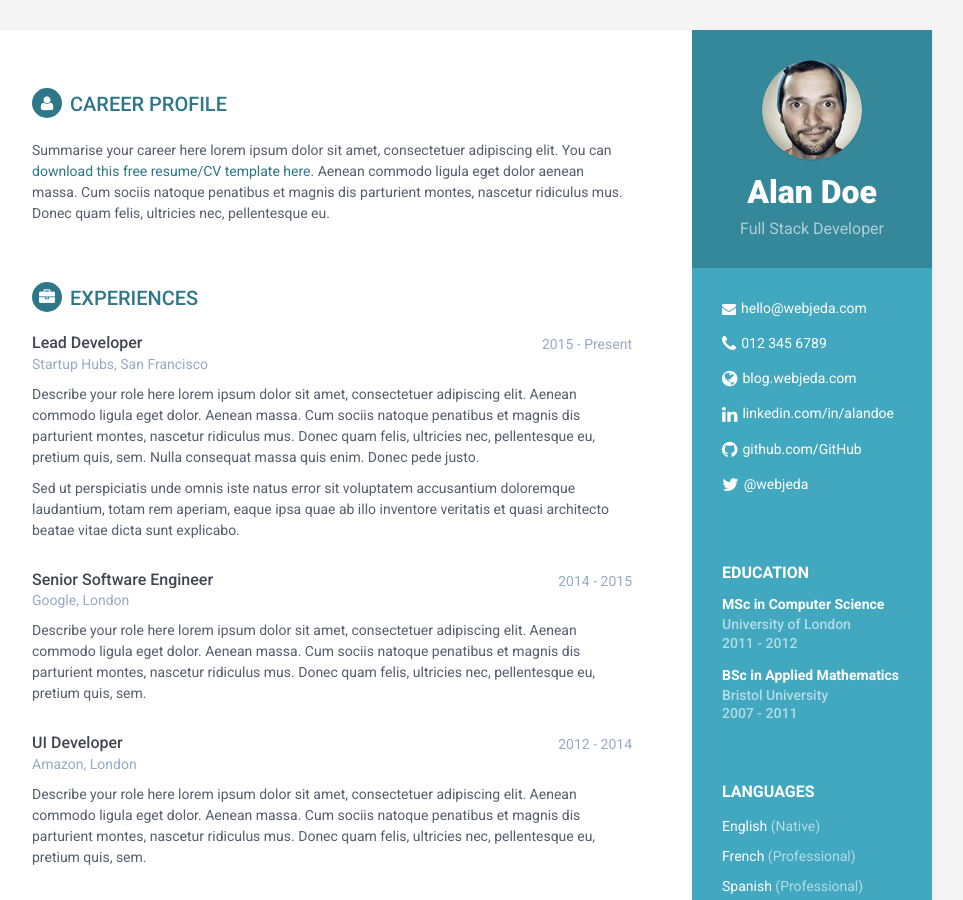
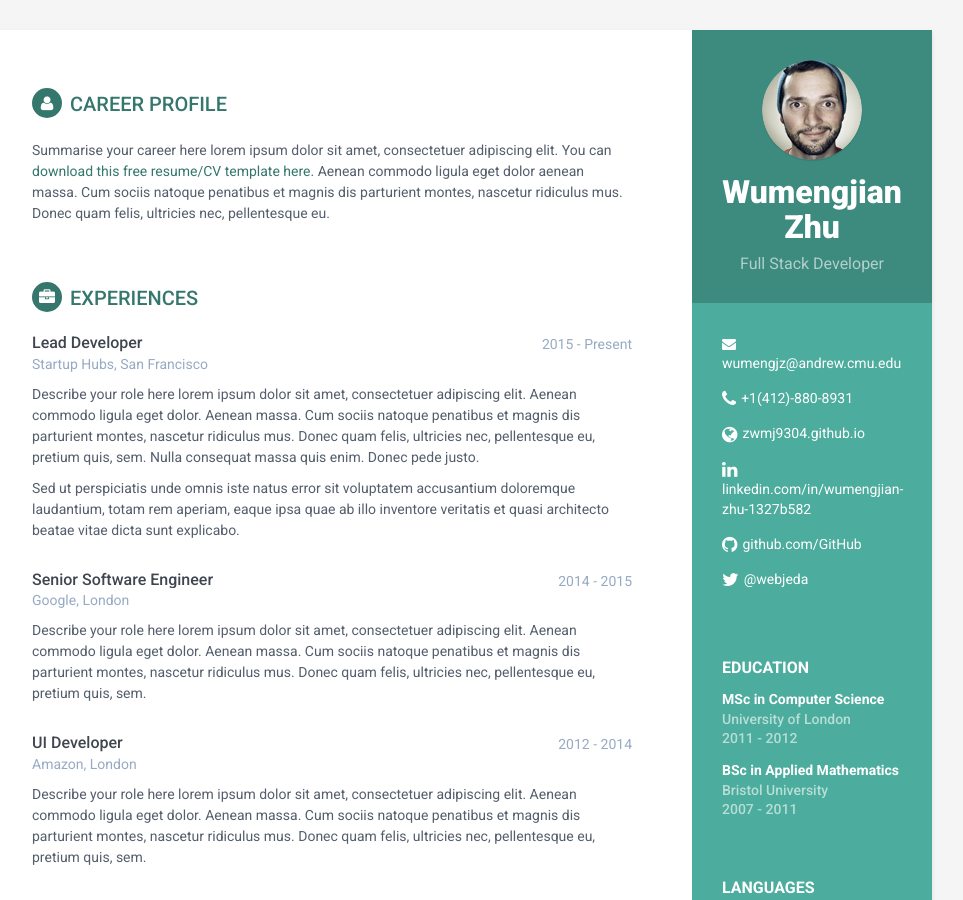
Before and after one commit to zwmj9304/resume, a Jekyll site: the page built from index.html, in a window 1280 px wide and 900 px high. Shown: the whole window, without its empty margins (188-1151 px from the left). Built offline with Jekyll 4.4.1, drawn with Linux system fonts in a browser that asks for light colours.

Commit message:
applied template

```diff
--- a/_config.yml
+++ b/_config.yml
@@ -1,11 +1,11 @@
 
 title: My Resume
-url: 'http://webjeda.com'
-baseurl: '/online-cv' #change it according to your repository name
+url: 'http://zwmj9304.github.io'
+baseurl: '/resume' #change it according to your repository name
 
 
 # Enable one of these styles by removing #. Style will be applied only after restarting the build or serve.
-#style: styles-2
+style: styles-2
 #style: styles-3
 #style: styles-4
 #style: styles-5
@@ -13,17 +13,17 @@ baseurl: '/online-cv' #change it according to your repository name
 
 
 #Profile information
-name: Alan Doe
+name: Wumengjian Zhu
 tagline: Full Stack Developer
 pic: profile.png  #place a 100x100 picture inside /assets/images/ folder and provide the name of the file below
 
 #sidebar links
-email: hello@webjeda.com
-phone: 012 345 6789
-website: blog.webjeda.com #do not add http://
-linkedin: alandoe
-github: sharu725
-twitter: '@webjeda'
+email: wumengjz@andrew.cmu.edu
+phone: +1(412)-880-8931
+website: zwmj9304.github.io #do not add http://
+linkedin: wumengjian-zhu-1327b582
+github: zwmj9304
+#twitter: '@webjeda'
 
 
 # Tracker
```
